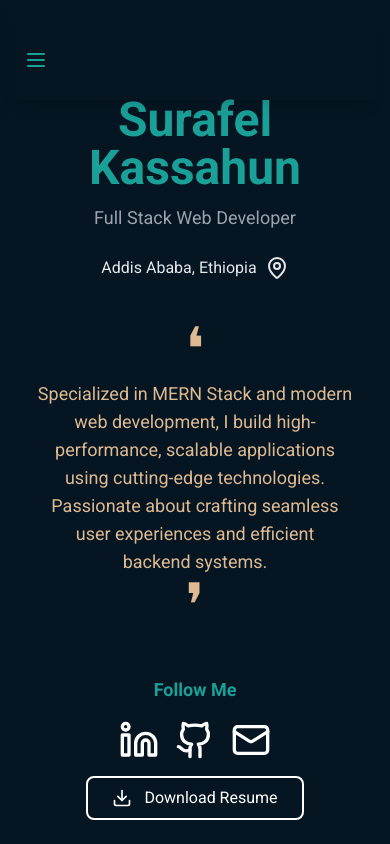
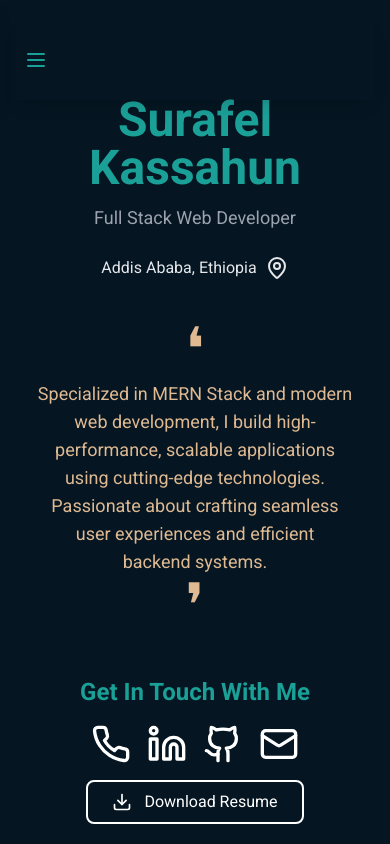
Before and after one commit to SurafelK/my_portfolio, a Next.js app: page / in a window 390 px wide. Shown: the top 844 px of the page. Built offline with nearby package versions, Linux system fonts and the light colour scheme.

Commit message:
Update the phone

```diff
--- a/src/app/page.js
+++ b/src/app/page.js
@@ -4,7 +4,7 @@ import Link from "next/link";
 import { useState, useEffect } from "react";
 import { motion } from "framer-motion";
 import { fadeIn } from "./Variables";
-import { Award, Building, Calendar, ChevronUp, Cloud, Code, Database, Download, Github, GithubIcon, Instagram, Linkedin, Mail, MapPin, Menu, Server, Twitter, TwitterIcon, Wrench, X, XCircleIcon } from "lucide-react";
+import { Award, Building, Calendar, ChevronUp, Cloud, Code, Database, Download, Github, GithubIcon, Instagram, Linkedin, Mail, MapPin, Menu, Phone, Server, Twitter, TwitterIcon, Wrench, X, XCircleIcon } from "lucide-react";
 
 export default function Home() {
     // Initialize state for experience cards
@@ -298,13 +298,23 @@ const backendExperience = [
 
                             {/* Contact Me */}
                             <div className="flex flex-col justify-center align-middle items-center">
-                                <div className="flex justify-center">
-                                    <h4 className="font-semibold text-lg mb-4 text-primary">Follow Me</h4>
-                                </div>
+                            <div className="flex justify-center"> <h4 className="text-2xl font-bold mb-4 text-primary capitalize">Get in Touch with Me</h4> </div>
 
                                 <div className="flex flex-col justify-center items-center space-y-4">
                                     <div className="flex space-x-4">
                                         <ul className="flex space-x-4">
+                                        <li>
+                                        <a
+                                                href="tel:+251963626110"
+                                                className="hover:text-secondary transition duration-200"
+                                                aria-label="Call Me"
+                                                target="_blank"
+                                                rel="noopener noreferrer"
+                                            >
+                                                <Phone className="w-10 h-10 hover:text-primary text-white transition-transform transform hover:scale-110" />
+                                            </a>
+
+                                            </li>
                                             <li>
                                                 <a
                                                     href="https://www.linkedin.com/in/surafel-kassahun-92a048298"
```
